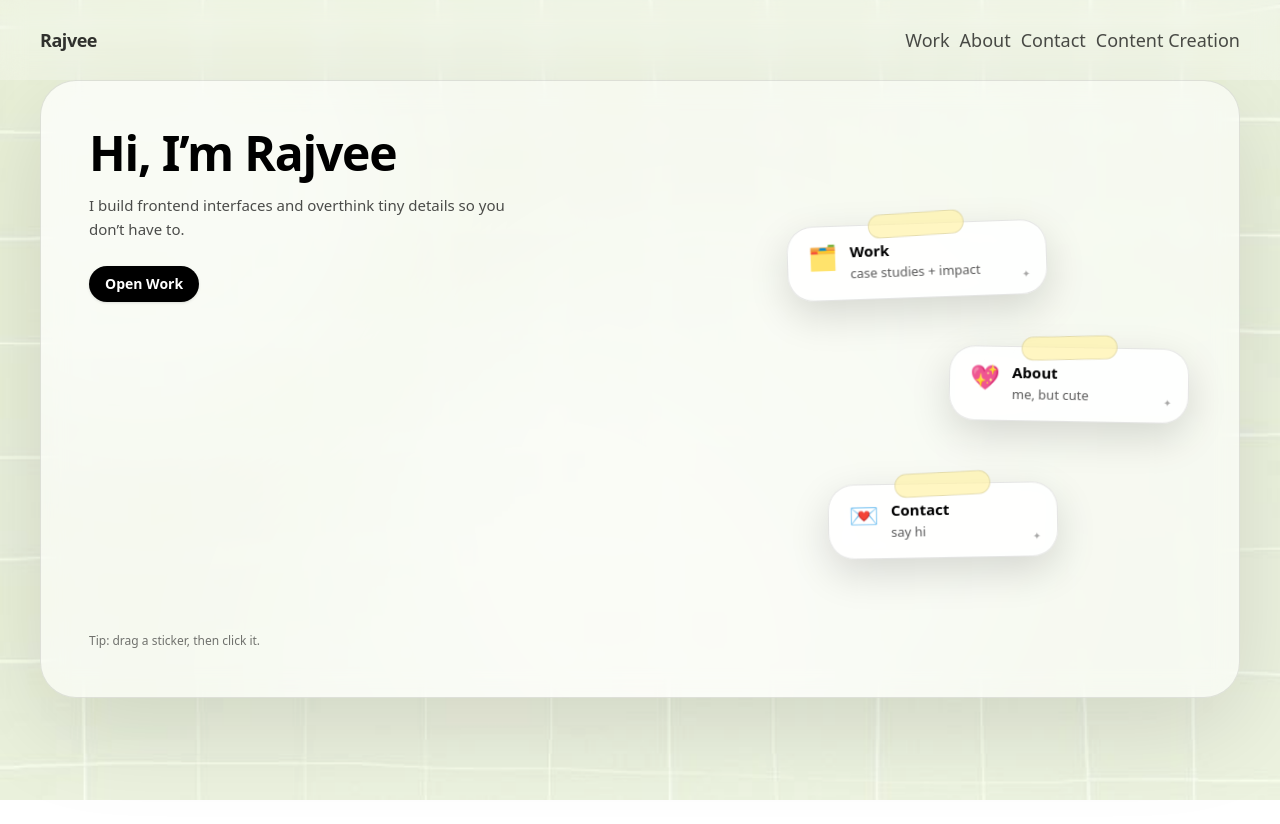
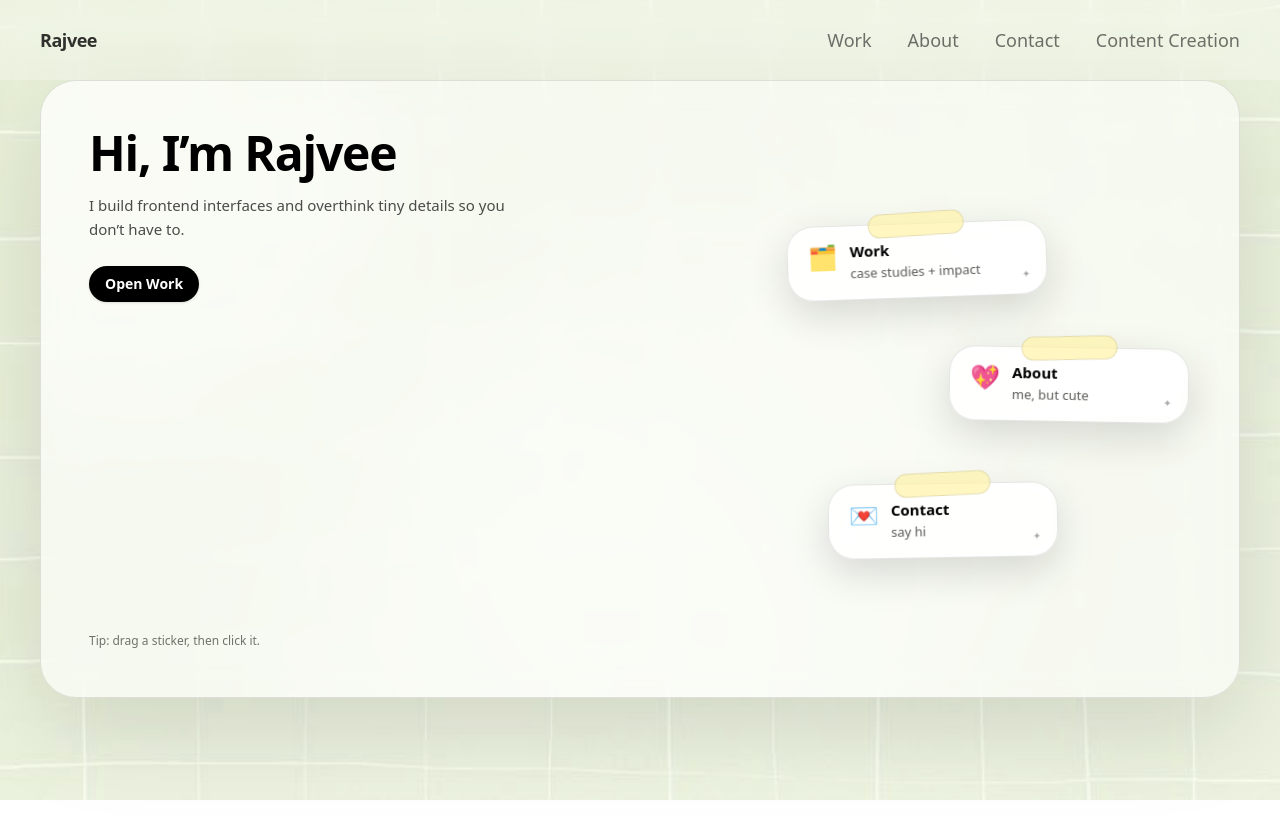
Before and after one commit to rajveekadchha/rajveekadchha.github.io, a React (Vite) app: page / in a window 1280 px wide. Built offline with nearby package versions, Linux system fonts and the light colour scheme.

Commit message:
Widen nav item spacing, highlight the active page
Gap between items was too tight, especially with the longer "Content
Creation" label. Switched Link to NavLink so the current page renders
in solid black while the rest sit muted, on both desktop and mobile.

```diff
--- a/src/components/TopNav.tsx
+++ b/src/components/TopNav.tsx
@@ -1,5 +1,5 @@
 import { useEffect, useState } from "react";
-import { Link, useLocation } from "react-router-dom";
+import { Link, NavLink, useLocation } from "react-router-dom";
 
 const items = [
   { to: "/work", label: "Work" },
@@ -30,15 +30,21 @@ export default function TopNav() {
           </Link>
 
           {/* right — desktop */}
-          <div className="hidden items-center gap-[10px] md:flex">
+          <div className="hidden items-center gap-9 md:flex">
             {items.map((item) => (
-              <Link
+              <NavLink
                 key={item.to}
                 to={item.to}
-                className="text-[18px] font-medium text-black/70 no-underline hover:text-black transition-colors"
+                className={({ isActive }) =>
+                  `text-[18px] font-medium no-underline transition-colors ${
+                    isActive
+                      ? "text-black"
+                      : "text-black/55 hover:text-black/80"
+                  }`
+                }
               >
                 {item.label}
-              </Link>
+              </NavLink>
             ))}
           </div>
 
@@ -74,13 +80,17 @@ export default function TopNav() {
       >
         <div className="flex flex-col px-6 py-4">
           {items.map((item) => (
-            <Link
+            <NavLink
               key={item.to}
               to={item.to}
-              className="border-b border-black/10 py-3 text-[17px] font-medium text-black/70 no-underline last:border-0 hover:text-black transition-colors"
+              className={({ isActive }) =>
+                `border-b border-black/10 py-3 text-[17px] font-medium no-underline last:border-0 transition-colors ${
+                  isActive ? "text-black" : "text-black/55 hover:text-black/80"
+                }`
+              }
             >
               {item.label}
-            </Link>
+            </NavLink>
           ))}
         </div>
       </div>
```
